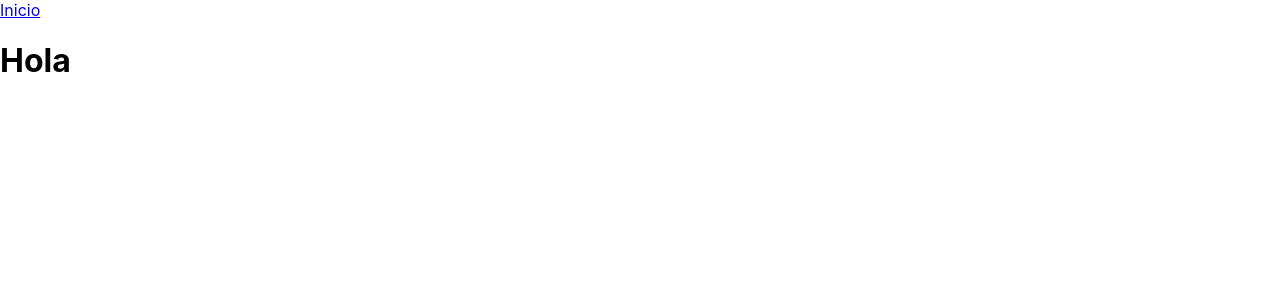
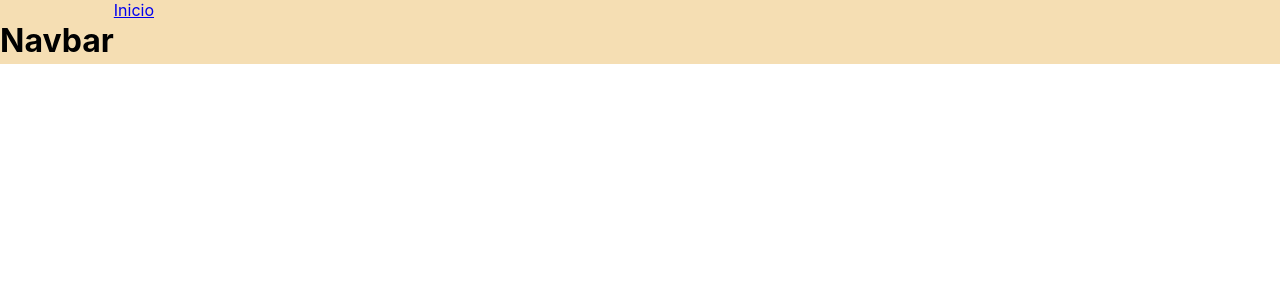
Before and after one commit to Reverie22/booky, a React (Create React App) app: page /HomeScreen in a window 1280 px wide. Shown: the top 300 px of the page. Built offline with nearby package versions, Linux system fonts and the light colour scheme.

Commit message:
Haciendo NavBar conectado a las pantallas

```diff
--- a/src/App.js
+++ b/src/App.js
@@ -18,12 +18,6 @@ function App() {
 
 
     <Router>
-      <div className='container mt-5'>
-        <div className='btn-group'>
-          <Link to="/" className="btn btn-dark">Inicio</Link>
-        </div>
-      </div>
-
       <Switch>
         <Route path="/" exact>
       <SplashScreenComponent/>
--- a/src/Components/HomeScreenComponent.js
+++ b/src/Components/HomeScreenComponent.js
@@ -1,9 +1,17 @@
 import React from 'react'
+import '../Css/HomeScreenCSS.css';
 
 const HomeScreenComponent = () => {
   return (
-    <div>
-      <h1>Hola</h1>
+    <div className='Contenedor'>
+    <header>
+    <div className='Navbar'>
+      <h1 className='TituloBar'>Navbar</h1>
+      <a href='/Login'>Inicio</a>
+    </div>
+    </header>
+
+
     </div>
   )
 }
--- a/src/Css/HomeScreenCSS.css
+++ b/src/Css/HomeScreenCSS.css
@@ -0,0 +1,30 @@
+.Contenedor {
+
+    background-color: #333;
+
+}
+
+
+
+.Navbar {
+
+    position: fixed;
+    top: 50px;
+    left: 0;
+    top: 0;
+    width: 100%;
+    height: 8vh;
+    background: wheat;
+    z-index: 100;
+    margin: 0;
+
+
+
+
+}
+
+
+.TituloBar {
+float: left;
+
+}
```
